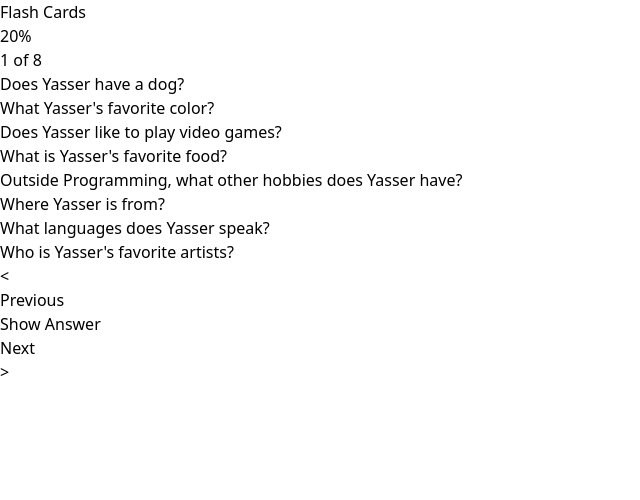
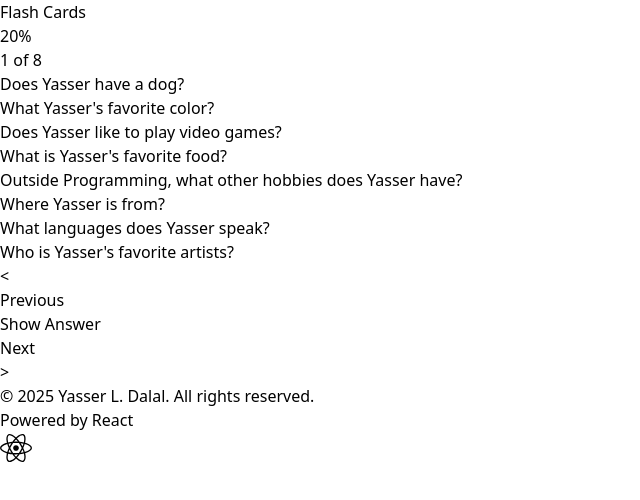
Before and after one commit to YasserDalal/FlashCards, a React (Vite) app: page / in a window 1280 px wide. Shown: the top 500 px of the page, without its empty margins (0-640 px from the left). Built offline with nearby package versions, Linux system fonts and the light colour scheme.

Commit message:
import the Watermark in a 'CardLayout' component

```diff
--- a/src/layouts/CardLayout.jsx
+++ b/src/layouts/CardLayout.jsx
@@ -3,17 +3,19 @@ import Header from "../shared/components/Header"
 import ProgressContent from "../shared/components/ProgressContent"
 import MainContent from "../shared/components/MainContent"
 import ButtonContainer from "../shared/components/ButtonContainer"
+import Watermark from "../components/Watermark/Watermark"
 
 export default function CardLayout({ questionsAndAnswers, nextButton, setNext, next, previousButton, setCounter, counter, showAnswer, setShowAnswer, smooth, setSmooth, showAndHideButton, colorPrev, setColorPrev, colorNext, progress, setProgress, itemOrder, setItemOrder }) {
   return (
     <div className="flex justify-center items-center h-full px-5">
-      <div className="max-w-[650px] min-w-[200px] w-full h-[650px] flex flex-col px-5 py-5 gap-3">
+      <div className="max-w-[650px] min-w-[200px] w-full h-[650px] flex flex-col px-5 py-5 gap-3 relative">
         <Header />
         <ProgressContent progress={progress} questionsAndAnswers={questionsAndAnswers} itemOrder={itemOrder}/>
         <div className="h-full rounded-xl mt-3 border p-2">
           <MainContent questionsAndAnswers={questionsAndAnswers} next={next} smooth={smooth} showAnswer={showAnswer}/>
           <ButtonContainer questionsAndAnswers={questionsAndAnswers} nextButton={nextButton} previousButton={previousButton} setNext={setNext} setCounter={setCounter} counter={counter} setShowAnswer={setShowAnswer} setSmooth={setSmooth} showAndHideButton={showAndHideButton} smooth={smooth} colorPrev={colorPrev} setColorPrev={setColorPrev} colorNext={colorNext} setProgress={setProgress} itemOrder={itemOrder} setItemOrder={setItemOrder}/>
         </div>
+        <Watermark className='absolute -bottom-7 -right-96 text-sm text-gray-500 select-none'/>
       </div>
     </div>
   )
```
